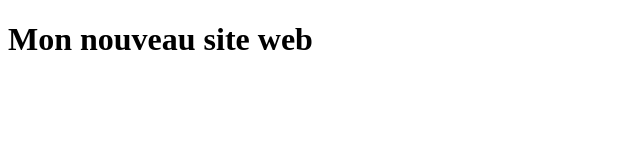
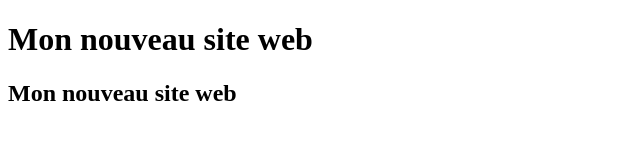
Before and after one commit to YohanFrutiger/site-web, a plain HTML site: page index.html in a window 1280 px wide. Shown: the whole page, without its empty margins (0-640 px from the left). Drawn offline with Linux system fonts and the light colour scheme.

Commit message:
ajout h2 distant

```diff
--- a/index.html
+++ b/index.html
@@ -7,6 +7,7 @@
 </head>
 <body>
     <h1>Mon nouveau site web</h1>
+    <h2>Mon nouveau site web</h2>
 
 </body>
 </html>
```
